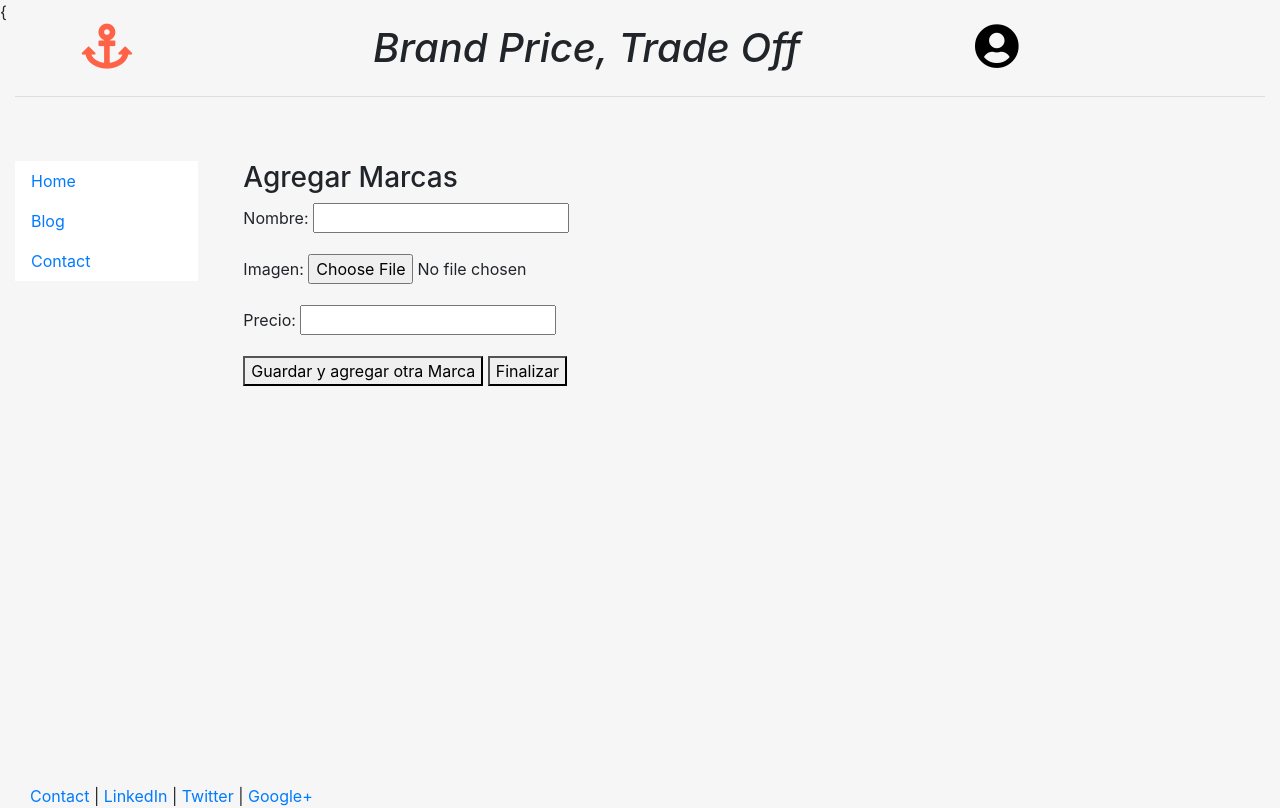
After one commit to Marhdz/BPTO, a Django app: page /add/marca_add/ in a window 1280 px wide. The commit adds this page. Run offline with Django 3.2, Linux system fonts and the light colour scheme; some libraries are stand-ins or nearby versions.

Commit message:
marca.html

```diff
--- a/home/forms.py
+++ b/home/forms.py
@@ -7,4 +7,9 @@ class EncuestaForm(ModelForm):
         model = Encuesta
         fields = ['nombre', 'incremento', 'numIteraciones','categoria']
 
-MarcaFormSet=inlineformset_factory(Encuesta,Marca, fields=['nombre','precio','imagen'])
+class MarcaForm(ModelForm):
+    class Meta:
+        model = Marca
+        fields = ['nombre', 'imagen', 'precio']
+
+MarcaFormSet= inlineformset_factory(Encuesta,Marca, fields=['nombre','precio', 'imagen'])
--- a/home/models.py
+++ b/home/models.py
@@ -5,7 +5,6 @@ class Encuesta(models.Model):
     incremento = models.DecimalField(max_digits=4, decimal_places=2)
     numIteraciones = models.IntegerField()
     categoria = models.TextField()
-    #marca= models.ManyToManyField(Marca)
     date = models.DateTimeField()
 
     def __str__(self):
@@ -15,6 +14,11 @@ class Marca(models.Model):
     nombre = models.CharField(max_length=40)
     precio = models.DecimalField(max_digits=4, decimal_places=2)
     imagen = models.ImageField()
-    encuesta= models.ForeignKey(Encuesta, on_delete=models.CASCADE)
+    encuesta= models.ForeignKey(Encuesta, on_delete=models.CASCADE, editable=False)
+
+    def save(self):
+            self.encuesta = Encuesta.objects.latest('date')
+            super(Marca, self).save()
+
     def __str__(self):
         return self.nombre
--- a/home/templates/home/encuesta_add.html
+++ b/home/templates/home/encuesta_add.html
@@ -4,6 +4,6 @@
 <h1>Registrar Encuesta</h1>
         <form method="POST" class="encuesta-form">{% csrf_token %}
             {{ form.as_p }}
-            <button type="submit" class="save btn btn-default">Save</button>
+            <button type="submit" class="save btn btn-default">Guardar</button>
         </form>
 {% endblock %}
--- /dev/null
+++ b/home/templates/home/marca.html
@@ -0,0 +1,26 @@
+{{% extends "home/header.html" %}
+<head>
+	<title>Simulador BPTO</title>
+
+	<meta charset="utf-8" />
+	{% load staticfiles %}
+	<link rel="stylesheet" href="{% static 'home/css/bootstrap.min.css' %}" >
+
+	<meta name="viewport" content = "width=device-width, initial-scale=1.0">
+<link rel="stylesheet" href="https://use.fontawesome.com/releases/v5.0.13/css/all.css" integrity="sha384-DNOHZ68U8hZfKXOrtjWvjxusGo9WQnrNx2sqG0tfsghAvtVlRW3tvkXWZh58N9jp" crossorigin="anonymous">
+	<style type="text/css">
+		html,
+		body {
+		  height:100%
+		}
+	</style>
+</head>
+{% block content %}
+<h3>Agregar Marcas</h3>
+        <form enctype="multipart/form-data" method="POST" class="marca-form">{% csrf_token %}
+            {{ form.as_p }}
+            <button type="submit" name="agregar"  >Guardar y agregar otra Marca</button>
+            <button type="submit" name="detail" >Finalizar</button>
+
+        </form>
+{% endblock %}
--- a/home/urls.py
+++ b/home/urls.py
@@ -9,6 +9,7 @@ urlpatterns = [
                                     model = Encuesta,
                                     template_name="home/Encuesta.html")),
                 path('add/encuesta', views.encuesta_add, name='encuesta_add'),
+                url(r'^add/marca_add/$', views.marca_add, name= 'marca_add'),
                 url(r'^$', ListView.as_view(
                                     queryset=Encuesta.objects.all().order_by("-date")[:25],
                                     template_name="home/homeView.html"), name="homepage"),
--- a/home/views.py
+++ b/home/views.py
@@ -1,6 +1,6 @@
 from django.shortcuts import render, redirect
-from django.http import HttpResponseRedirect
-from .forms import EncuestaForm, MarcaFormSet
+from django.http import HttpResponseRedirect, HttpResponse
+from .forms import EncuestaForm, MarcaForm
 from django.db import models
 from django.utils import timezone
 from django.views.generic import CreateView
@@ -19,7 +19,22 @@ def encuesta_add(request ):
             #encuesta.author = request.user
              encuesta.date = timezone.now()
              encuesta.save()
-             return HttpResponseRedirect(reverse('homepage'))
+             return HttpResponseRedirect('marca_add/')
     else:
         form = EncuestaForm()
     return render(request, 'home/encuesta_add.html', {'form': form})
+
+def marca_add(request):
+    if request.method == "POST":
+        form = MarcaForm(request.POST, request.FILES)
+        if form.is_valid():
+             marca = form.save(commit=False)
+            #encuesta.author = request.user
+             marca.save()
+             if 'agregar' in request.POST:
+                return redirect('/add/marca_add')
+             else:
+                return HttpResponseRedirect(reverse('homepage'))
+    else:
+        form = MarcaForm()
+    return render(request, 'home/marca.html', {'form': form})
```
Also changed, not shown: db.sqlite3.
